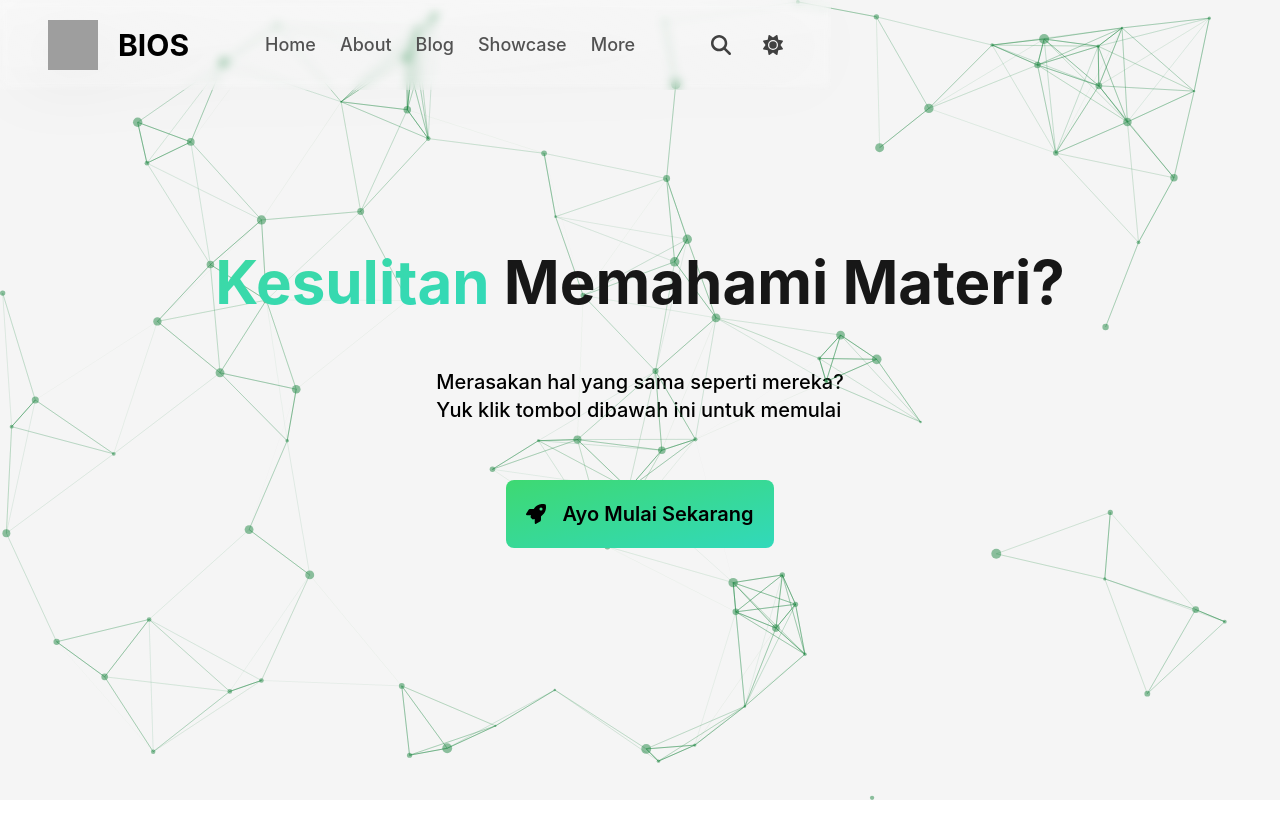
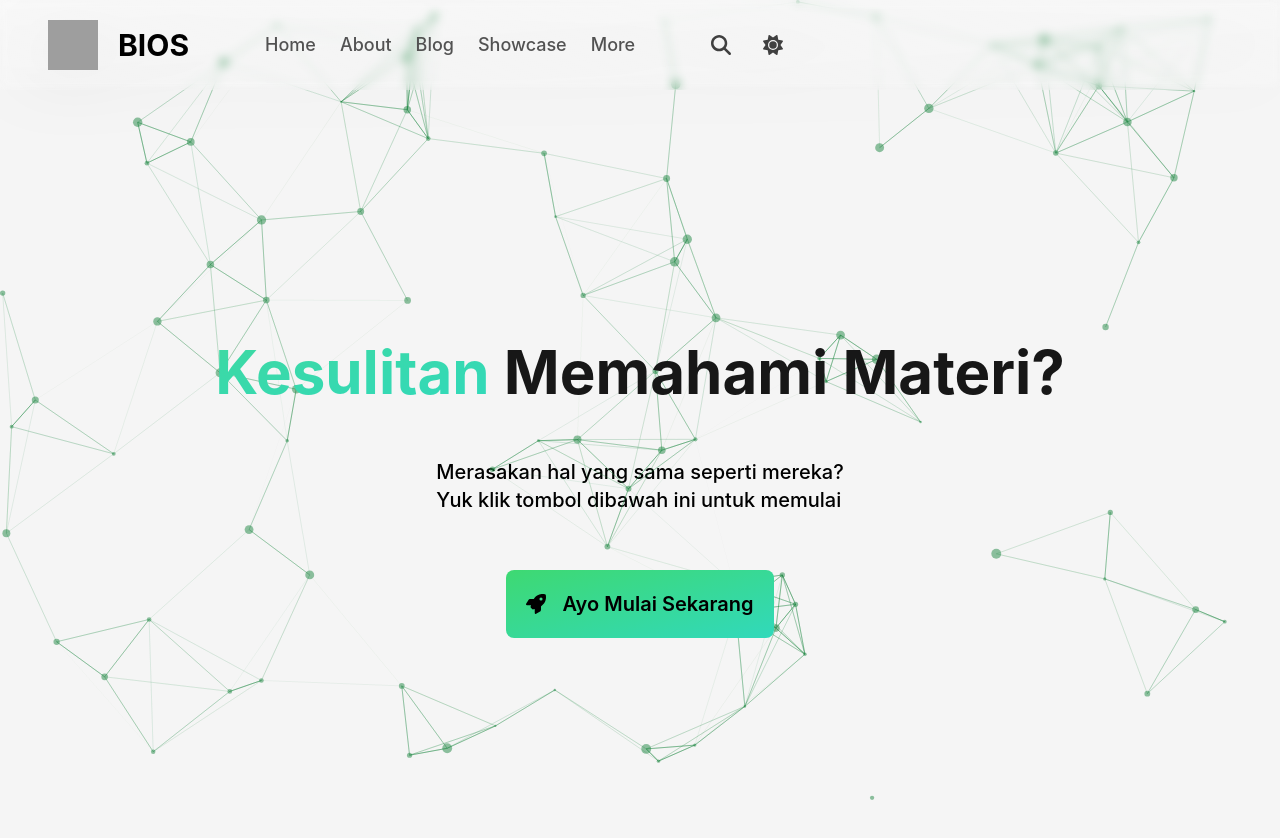
Before and after one commit to bios-bunda-mulia-university/himabios, a Next.js app: page / in a window 1280 px wide. Shown: the top 838 px of the page. Before the commit the page ends 800 px from the top, so only its background shows below. Built offline with nearby package versions, Linux system fonts and the light colour scheme; grey boxes are pictures that could not be loaded.

Commit message:
style: update z index and change navbar to sticky

```diff
--- a/components/header.tsx
+++ b/components/header.tsx
@@ -7,11 +7,12 @@ const Header: FC = () => {
     const imgPath = "https://bios-space.sfo3.digitaloceanspaces.com/logo-bios.png"
 
     return (
-        <nav className="fixed top-0 flex flex-row px-12 py-5 bg-gradient-to-br from-white/38 to-white/08 z-10 backdrop-blur-5 drop-shadow-custom">
+        <nav className="sticky top-0 flex flex-row px-12 py-5 bg-gradient-to-br from-white/38 to-white/08 z-20 backdrop-blur-5 drop-shadow-custom">
             <Logo imgUrl={imgPath} text="BIOS" sizeHeight={50} sizeWidth={50} />
             <MenuDesktopView />
             <IconNav />
         </nav>
+
     )
 }
 
```
